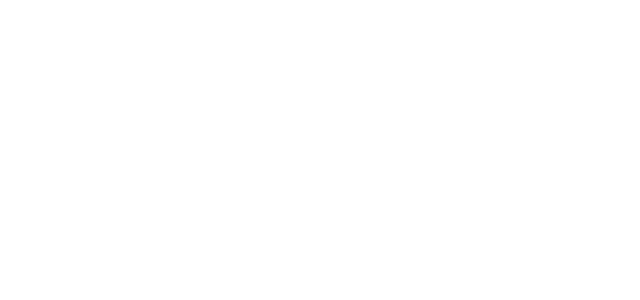
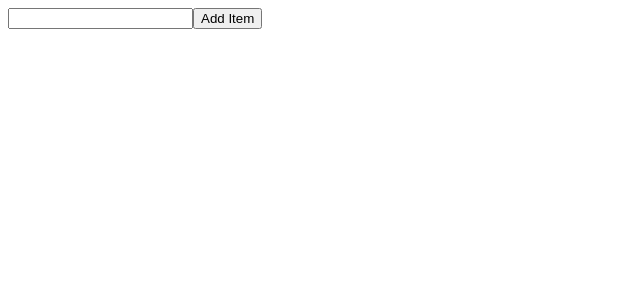
Before and after one commit to agentfan/itstep-react-typescript, a React (Create React App) app: page / in a window 1280 px wide. Shown: the top 300 px of the page, without its empty margins (0-640 px from the left). Built offline with nearby package versions, Linux system fonts and the light colour scheme.

Commit message:
Made some components

```diff
--- a/src/App.tsx
+++ b/src/App.tsx
@@ -1,8 +1,14 @@
 import React from 'react';
+import ToDoList from './components/toDoList/toDoList';
+import AddItemBlock from './components/addItemBlock/addItemBlock';
 
 const App = () => {
+  const [toDoList, setToDolist] = React.useState<ListItem[]>([]);
+
   return (
     <div>
+      <ToDoList toDoList={toDoList}/>
+      <AddItemBlock toDoList={toDoList, setToDolist}/>
     </div>
   );
 }
--- /dev/null
+++ b/src/components/addItemBlock/addItemBlock.tsx
@@ -0,0 +1,29 @@
+import React, { ChangeEvent, MouseEvent } from 'react';
+
+interface AddItemBlockProps {
+    toDoList: ListItem[],
+    setToDoList: Function
+}
+
+const AddItemBlock: React.FC<AddItemBlockProps> = (props) => {
+    const {toDoList, setToDoList} = props;
+
+    const [inputValue, setInputValue] = React.useState<string>();
+
+    const handleChange = (e: ChangeEvent<HTMLInputElement>)=> {
+        setInputValue(e.currentTarget.value);
+    }
+
+    const handleClick =  (e: MouseEvent<HTMLButtonElement>)=> {
+
+    }
+
+    return (
+        <div>
+            <input type="text" onChange={handleChange} value={inputValue}/>
+            <button onClick={handleClick}>Add Item</button>
+        </div>
+    );
+}
+
+export default AddItemBlock;
--- /dev/null
+++ b/src/components/toDoList/item.tsx
@@ -0,0 +1,17 @@
+import React from 'react';
+
+interface ItemProps {
+    item: ListItem
+}
+
+const Item: React.FC<ItemProps> = (props) => {
+    const {item} = props;
+
+    return (
+        <div>
+            45454545
+        </div>
+    );
+}
+
+export default Item;
--- /dev/null
+++ b/src/components/toDoList/toDoList.tsx
@@ -0,0 +1,20 @@
+import React from 'react';
+import Item from './item';
+
+interface ToDoListProps {
+    toDoList: ListItem[]
+}
+
+const ToDoList: React.FC<ToDoListProps> = (props) => {
+    const { toDoList } = props;
+
+    if(!toDoList) return <div>No tasks</div>;
+
+    return (
+        <div>
+            {toDoList.map( (item:ListItem) => <Item key={item.id} item={item}/>)}
+        </div>
+    );
+}
+
+export default ToDoList;
--- a/src/types/main.d.ts
+++ b/src/types/main.d.ts
@@ -0,0 +1,5 @@
+declare interface ListItem {
+    id: number,
+    text: string,
+    done: boolean
+}
```
